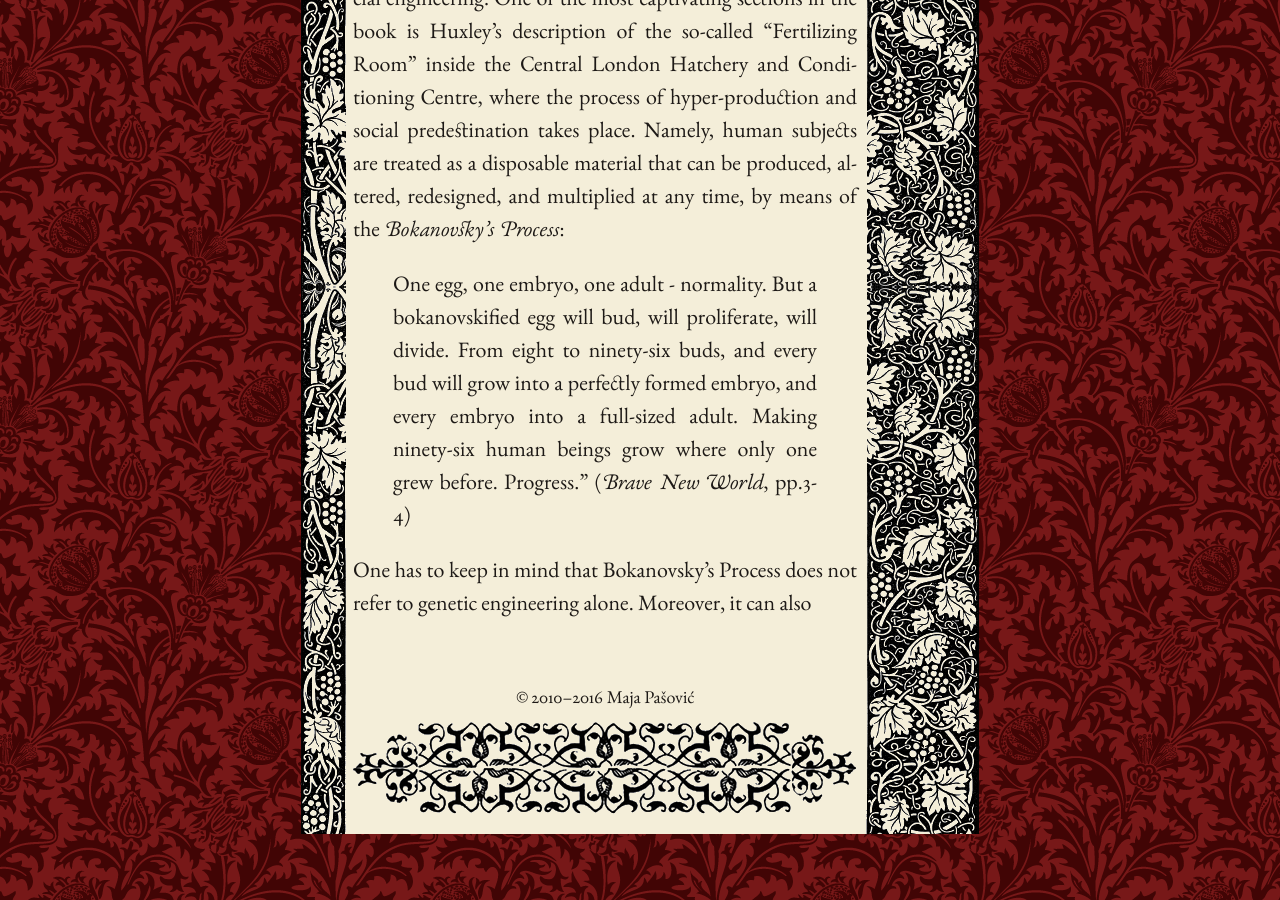
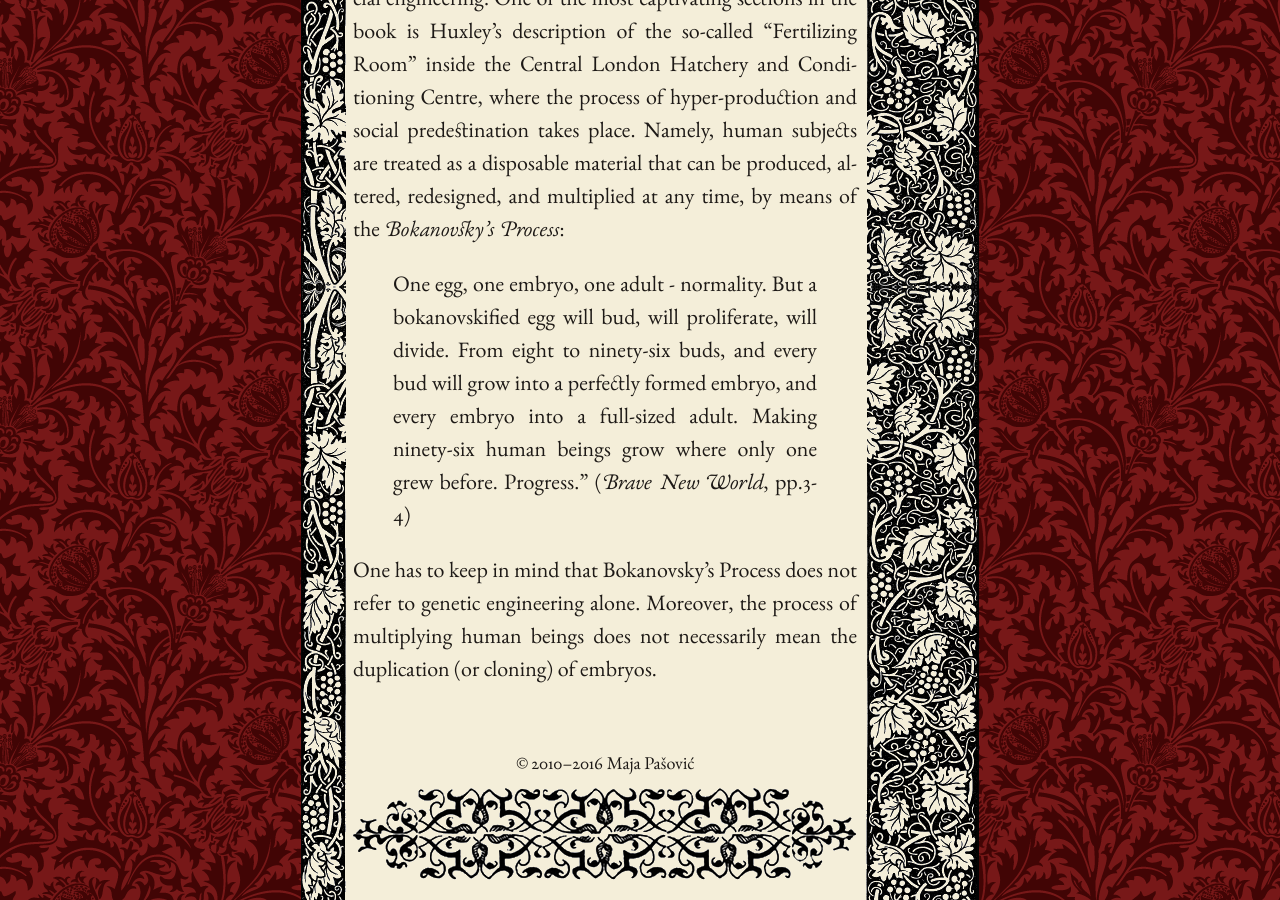
Before and after one commit to mpasovic/majapasovic.org, a Jekyll site: the page built from _posts/2016-03-04-bokanovskified-production-food-and-nutrition-in-modern-age.md, in a window 1280 px wide and 900 px high, scrolled down 2674 px. Built offline with Jekyll 4.4.1, drawn with Linux system fonts in a browser that asks for light colours; nearby versions of some CDN libraries.

Commit message:
Updated 2016-03-04-bokanovskified-production-food-and-nutrition-in-modern-age.md

```diff
--- a/_posts/2016-03-04-bokanovskified-production-food-and-nutrition-in-modern-age.md
+++ b/_posts/2016-03-04-bokanovskified-production-food-and-nutrition-in-modern-age.md
@@ -17,4 +17,4 @@
 Speaking of the eating habits of modern humans in an economically viable society, I cannot help but think of the beautifully ominous description of hyper-production and consumerism in Aldous Huxley's pioneering work *Brave New World*. While the book itself warns the readers about the dangers of state capitalism and advanced capitalism, it also points to the inevitable problems with genetic and social engineering. One of the most captivating sections in the book is Huxley's description of the so-called "Fertilizing Room" inside the Central London Hatchery and Conditioning Centre, where the process of hyper-production and social predestination takes place. Namely, human subjects are treated as a disposable material that can be produced, altered, redesigned, and multiplied at any time, by means of the *Bokanovsky's Process*:
 > One egg, one embryo, one adult - normality. But a bokanovskified egg will bud, will proliferate, will divide. From eight to ninety-six buds, and every bud will grow into a perfectly formed embryo, and every embryo into a full-sized adult. Making ninety-six human beings grow where only one grew before. Progress." (*Brave New World*, pp.3-4)
 
-One has to keep in mind that Bokanovsky's Process does not refer to genetic engineering alone. Moreover, it can also
+One has to keep in mind that Bokanovsky's Process does not refer to genetic engineering alone. Moreover, the process of multiplying human beings does not necessarily mean the duplication (or cloning) of embryos.
```
